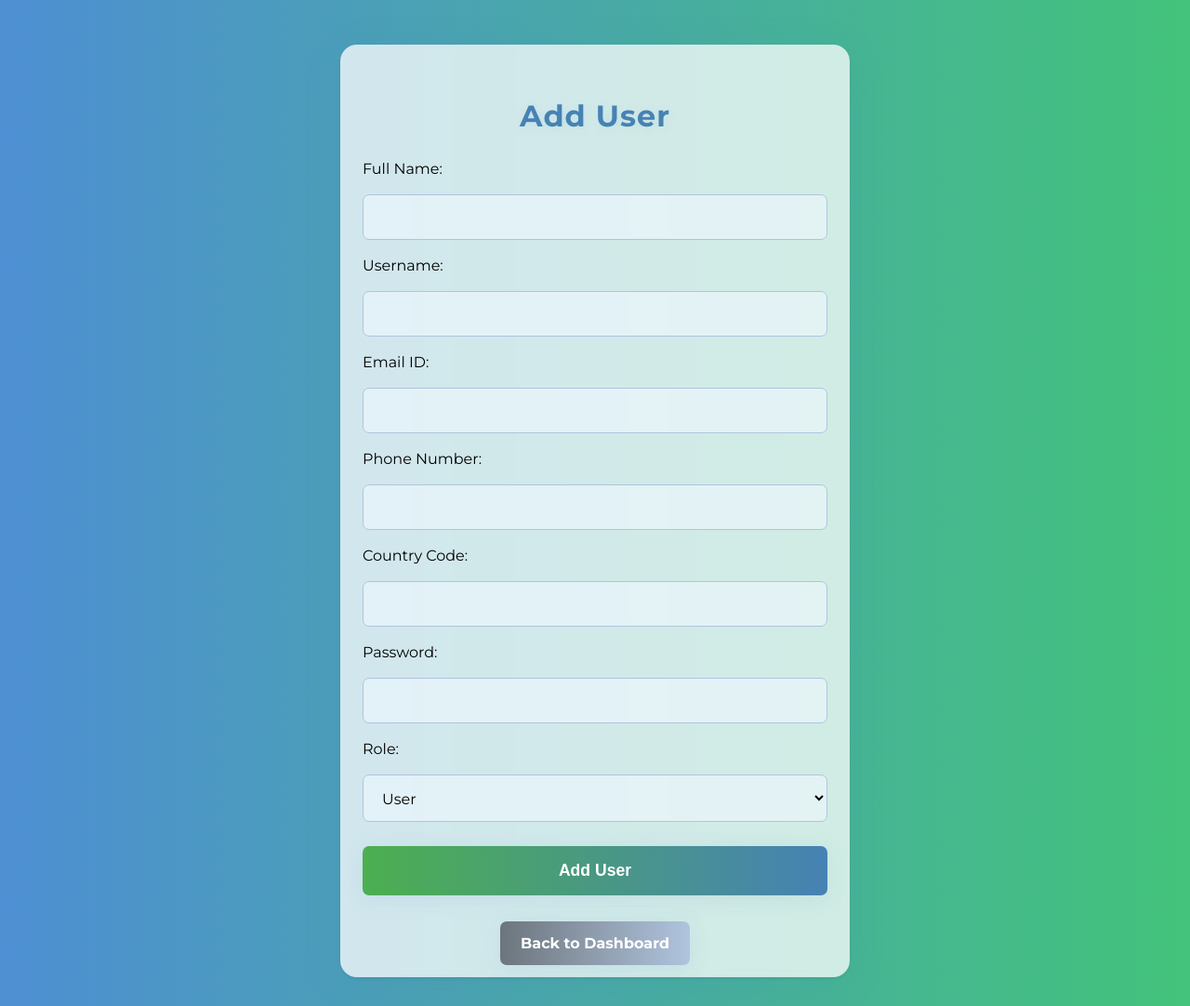
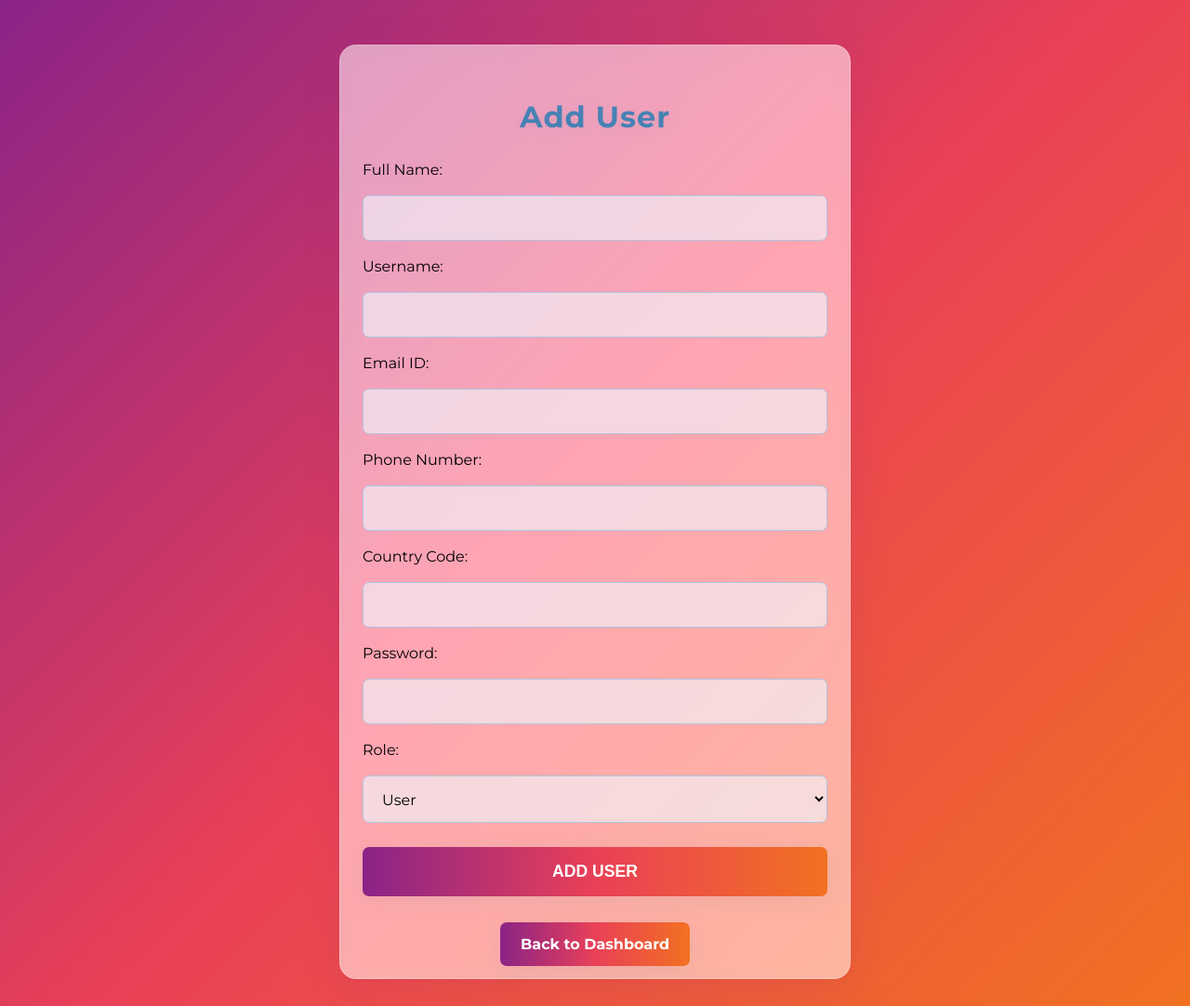
Before and after one commit to vidved123/MyLibrary, a Python web app: template templates/add_user.html in a window 1280 px wide. Shown: the whole page at 93% size. Run offline with Jinja, Linux system fonts and the light colour scheme; the template is opened without the code that fills it, so the values that code supplies are empty.

Commit message:
Update AddUser.css

```diff
--- a/static/css/AddUser.css
+++ b/static/css/AddUser.css
@@ -5,7 +5,7 @@ body {
     margin: 0;
     padding: 0;
     font-family: 'Montserrat', 'Segoe UI', Tahoma, Geneva, Verdana, sans-serif;
-    background: linear-gradient(90deg, #4e8fd3 0%, #43c37b 100%);
+    background: linear-gradient(135deg, #8a2387 0%, #e94057 50%, #f27121 100%);
     min-height: 100vh;
     animation: fadeInBody 1s ease;
     overflow: hidden;
@@ -21,10 +21,11 @@ body {
     max-width: 500px;
     margin: 48px auto;
     padding: 36px 24px;
-    background: rgba(255, 255, 255, 0.75);
+    background: rgba(255, 255, 255, 0.55);
     border-radius: 18px;
-    box-shadow: 0 8px 40px rgba(70, 130, 180, 0.13), 0 1.5px 4px rgba(0,0,0,0.07);
-    backdrop-filter: blur(8px);
+    box-shadow: 0 8px 40px rgba(138, 35, 135, 0.13), 0 1.5px 4px rgba(233, 64, 87, 0.07);
+    backdrop-filter: blur(12px) saturate(120%);
+    border: 1.5px solid rgba(255,255,255,0.25);
     animation: fadeInUp 1s 0.2s both;
     max-height: 90vh;
     overflow: auto;
@@ -112,9 +113,10 @@ select:focus {
 
 /* Submit button */
 button {
+    text-transform: uppercase;
     padding: 16px;
     font-size: 1.1em;
-    background: linear-gradient(90deg, #4CAF50 0%, #4682b4 100%);
+    background: linear-gradient(90deg, #8a2387 0%, #e94057 50%, #f27121 100%);
     color: white;
     border: none;
     border-radius: 7px;
@@ -127,7 +129,7 @@ button {
 }
 
 button:hover {
-    background: linear-gradient(90deg, #45a049 0%, #357ab8 100%);
+    background: linear-gradient(90deg, #f27121 0%, #e94057 50%, #8a2387 100%);
     transform: translateY(-2px) scale(1.03);
     box-shadow: 0 8px 32px rgba(70, 130, 180, 0.18);
 }
@@ -139,7 +141,7 @@ button:hover {
 }
 
 .back-button a {
-    background: linear-gradient(90deg, #6c757d 0%, #b0c4de 100%);
+    background: linear-gradient(90deg, #8a2387 0%, #e94057 50%, #f27121 100%);
     color: white;
     text-decoration: none;
     padding: 14px 22px;
@@ -152,7 +154,7 @@ button:hover {
 }
 
 .back-button a:hover {
-    background: linear-gradient(90deg, #5a6268 0%, #b0c4de 100%);
+    background: linear-gradient(90deg, #f27121 0%, #e94057 50%, #8a2387 100%);
     transform: translateY(-2px) scale(1.03);
     box-shadow: 0 8px 32px rgba(70, 130, 180, 0.18);
 }
@@ -183,3 +185,7 @@ button:hover {
         padding: 12px 10px;
     }
 }
+
+th, td {
+    text-transform: uppercase;
+}
```
